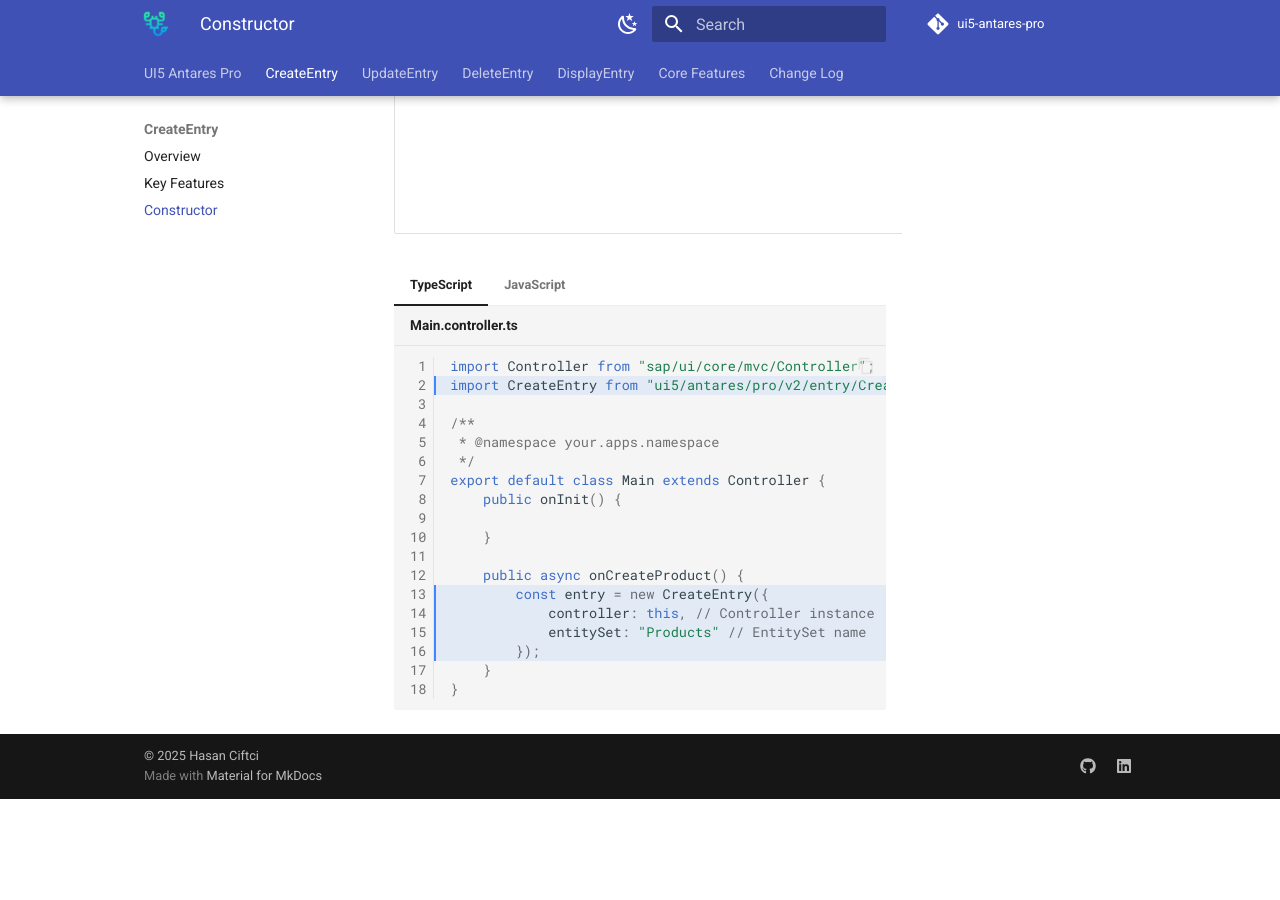
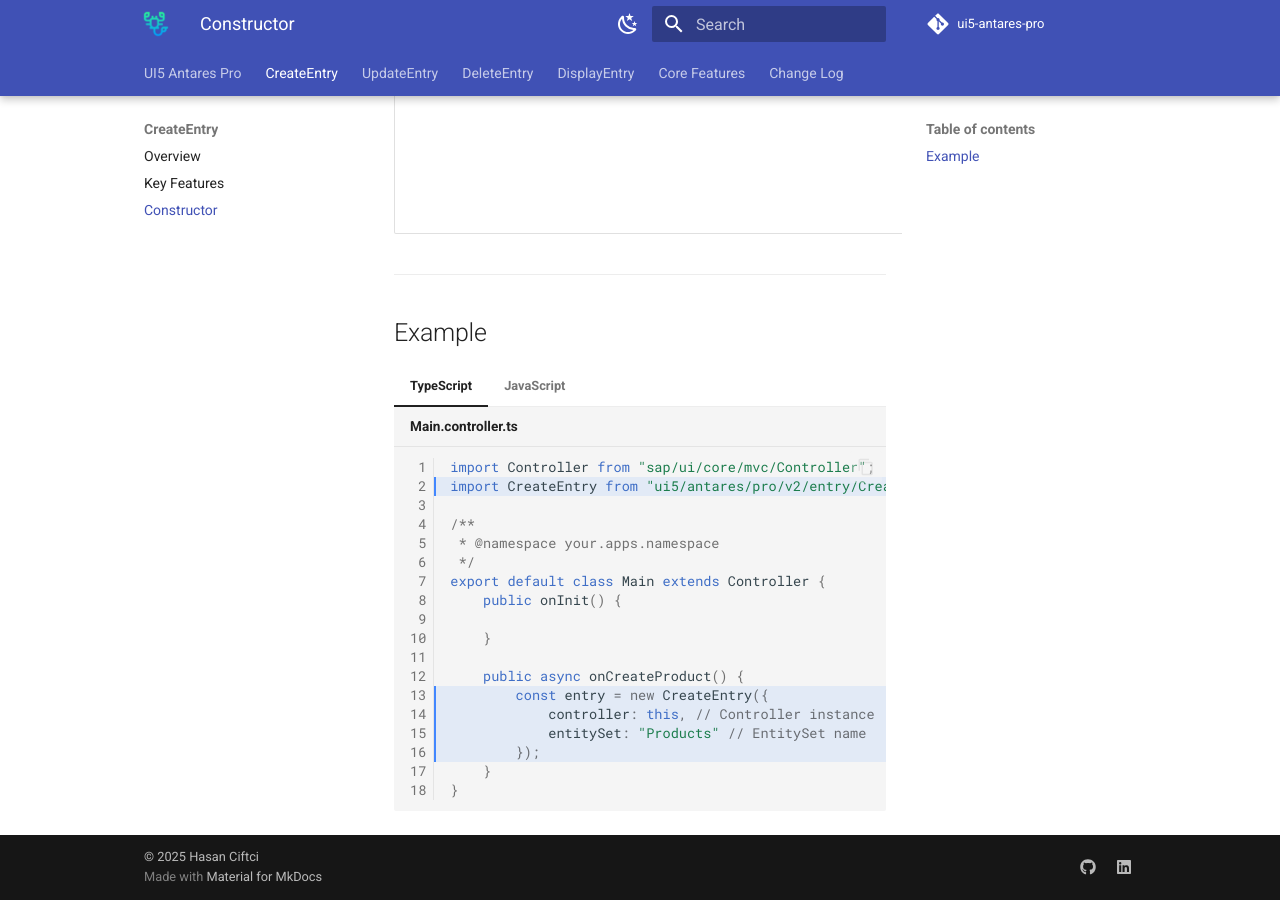
Before and after one commit to ui5-antares-pro/ui5-antares-pro.github.io, an MkDocs documentation site: the page built from docs/create_entry/constructor.md, in a window 1280 px wide and 900 px high, scrolled down 10230 px. Built offline with MkDocs 1.6.1 and Material for MkDocs 9.7.7, drawn with Linux system fonts in a browser that asks for light colours; comment, search, counter and statistics services are not loaded; before the commit the page ends 11029 px from its top, so only the background shows below that.

Commit message:
Documentation part 16

````diff
--- a/docs/create_entry/constructor.md
+++ b/docs/create_entry/constructor.md
@@ -264,6 +264,10 @@
   </tbody>
 </table>
 
+---
+
+## Example
+
 === "TypeScript"
 
     ```ts linenums="1" hl_lines="2 13-16" title="Main.controller.ts"
````
